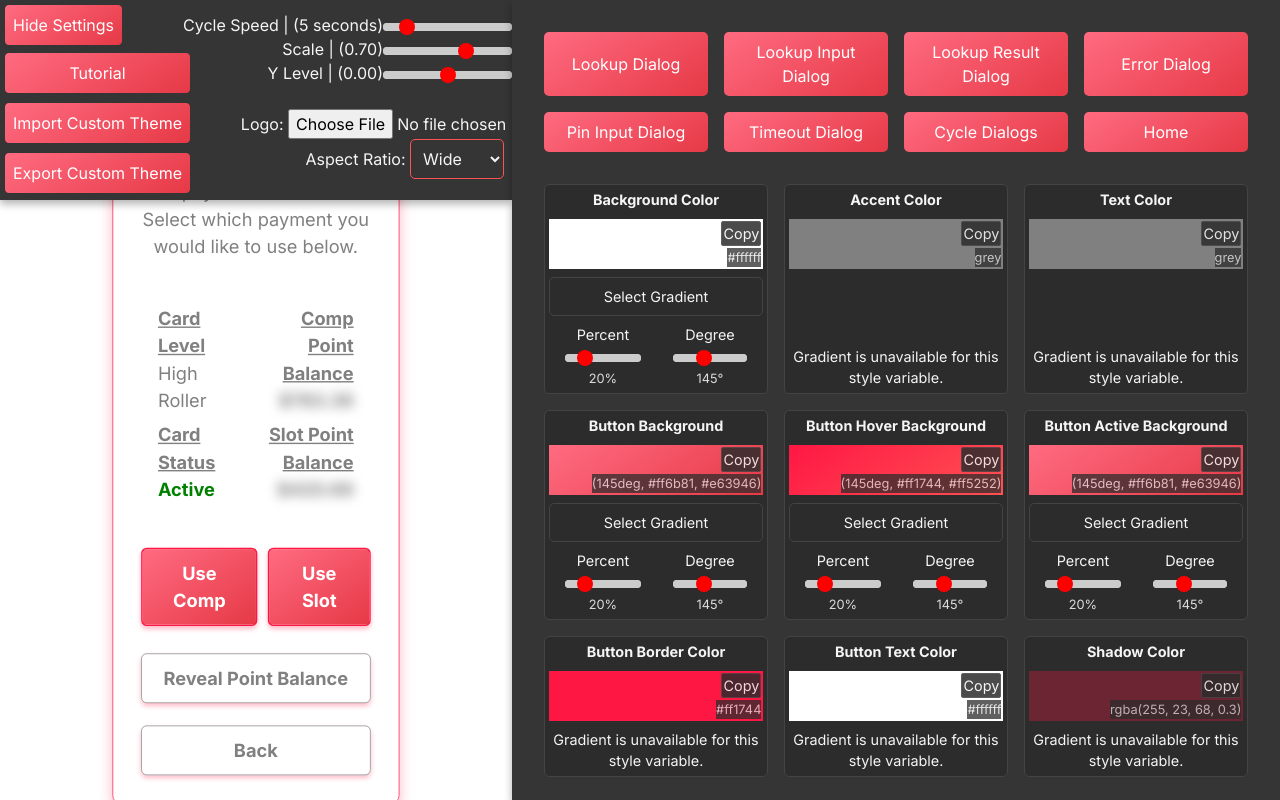
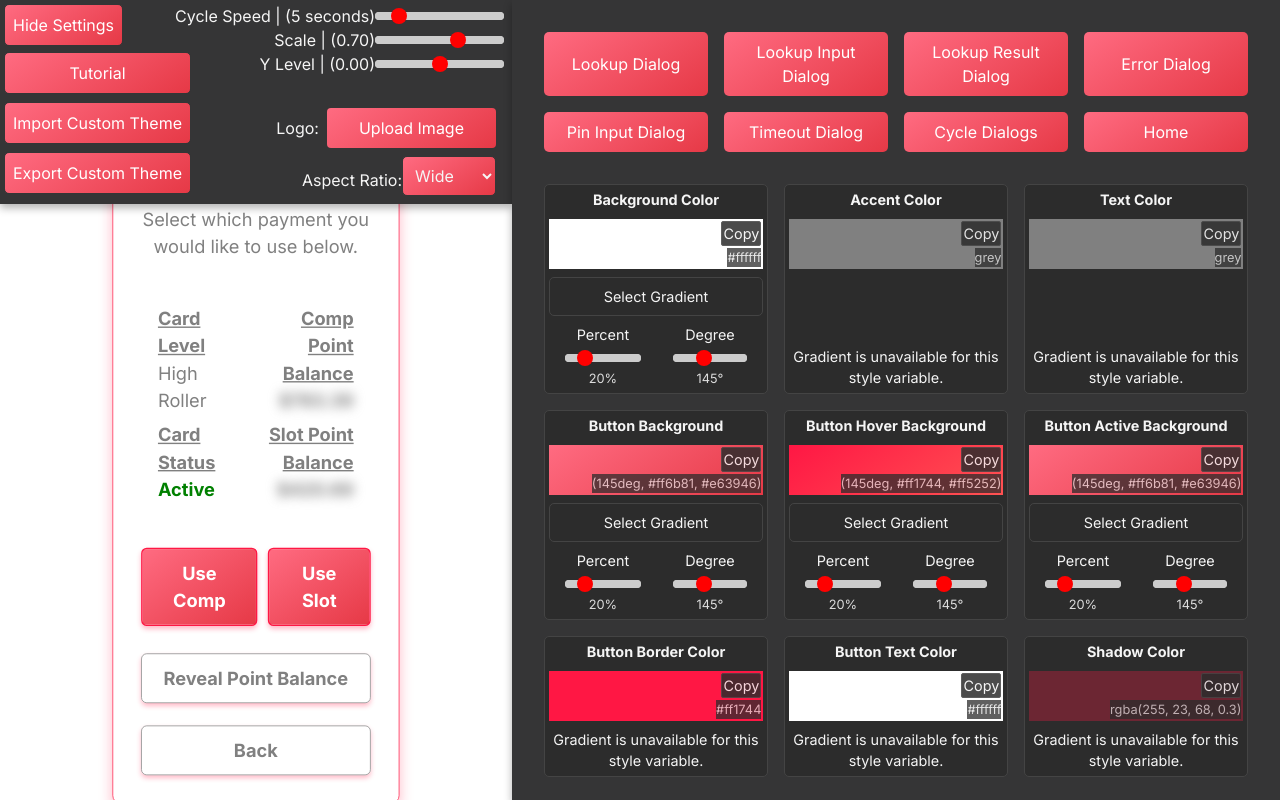
Before and after one commit to JordanReady/OTM.ThemeCreator, a Next.js app: page /konami in a window 1280 px wide. Built offline with nearby package versions, Linux system fonts and the light colour scheme; no server answers.

Commit message:
fix: ui changes

```diff
--- a/app/konami/konami.scss
+++ b/app/konami/konami.scss
@@ -260,11 +260,31 @@ $scale: var(--scale);
   width: 40%;
 }
 
+.setting-option {
+  display: flex;
+  flex-direction: row;
+  align-items: center;
+  margin-right: 0.5rem;
+}
+
+.first {
+  margin-top: 0.25rem;
+}
+
 .settings-button {
   position: fixed;
   top: 0.25rem;
   left: 0.25rem;
   z-index: 999;
+  background: linear-gradient(145deg, #ff6b81, #e63946);
+  color: white;
+  border-radius: 5px;
+  padding: 0.5rem;
+  border: 1px solid #353536;
+  margin-bottom: 0.5rem;
+}
+
+.img-option::file-selector-button {
   background: linear-gradient(145deg, #ff6b81, #e63946);
   color: white;
   border-radius: 5px;
@@ -312,16 +332,38 @@ $scale: var(--scale);
 
 .img-option {
   margin-right: -7.5rem;
+  display: none;
+}
+
+.custom-upload-label {
+  background: linear-gradient(145deg, #ff6b81, #e63946);
+  color: #ffffff; /* Text color */
+  border: none;
+  border-radius: 4px;
+  padding: 0.5rem 2rem;
+  margin: 0.5rem 0.5rem;
+  font-size: 1rem;
+  cursor: pointer; /* Pointer cursor */
+  display: inline-block !important;
+  text-align: center;
 }
 
 .aspect-ratio-dropdown {
   color: whitesmoke;
-  background-color: #353536;
-  border: 1px solid #ff5252;
+  background: linear-gradient(145deg, #ff6b81, #e63946);
+  border: 1px solid #353536;
   margin-bottom: 0.5rem;
   margin-right: 0.5rem;
   border-radius: 5px;
   padding: 0.5rem;
+  cursor: pointer;
+}
+
+/* Use a workaround for styling options */
+.aspect-ratio-dropdown option {
+  background-color: #353536; /* Background for options */
+  color: #ffffff; /* Text color */
+  cursor: pointer; /* Pointer cursor */
 }
 
 /* Style the slider track */
--- a/app/page.tsx
+++ b/app/page.tsx
@@ -3,6 +3,7 @@ import React from "react";
 import Image from "next/image";
 import InterfaceCard from "../components/InterfaceCard";
 import "../components/interfaceCard.scss";
+import "../app/konami/konami.scss";
 
 export default function HomePage() {
   const KonamiImg = "./KonamiThumbnail.png";
@@ -28,7 +29,7 @@ export default function HomePage() {
         width={350}
         height={200}
         alt={`OTMS Logo`}
-        className="logo"
+        className="logo animate"
       />
       <div className="theme-creator-container">
         <h1 className="page-title animate">Welcome to OTMS Theme Creator</h1>
--- a/components/SettingsDisplay.tsx
+++ b/components/SettingsDisplay.tsx
@@ -92,7 +92,7 @@ export default function SettingsDisplay({
           </button>
         </div>
         {/* Cycle Speed Slider */}
-        <div className="setting-option">
+        <div className="setting-option first">
           <label htmlFor="cycle-speed">
             Cycle Speed | ({cycleSpeed} second{cycleSpeed > 1 ? "s" : ""})
           </label>
@@ -134,8 +134,11 @@ export default function SettingsDisplay({
         </div>
         <br />
         {/* Image Upload */}
-        <div className="setting-option ">
-          <label htmlFor="image-upload">Logo: </label>
+        <div className="setting-option">
+          <p>Logo: </p>
+          <label htmlFor="image-upload" className="custom-upload-label">
+            Upload Image
+          </label>
           <input
             id="image-upload"
             className="img-option"
@@ -151,6 +154,7 @@ export default function SettingsDisplay({
             }}
           />
         </div>
+
         <div className="setting-option">
           <label htmlFor="aspect-ratio">Aspect Ratio: </label>
           <select
--- a/components/TutorialDisplay.tsx
+++ b/components/TutorialDisplay.tsx
@@ -9,7 +9,7 @@ type Props = {
 
 const stepDescriptions: Record<number, string> = {
   1: "Dialog Display Buttons - These buttons allow you to select a certain dialog box, cycle through the dialogs, and return home to select a different interface.",
-  2: "Variable Cards - These variable cards allow you to change in real time the color of all the customizable styles. Some styles allow you to select a gradient. Once slected, the variable card will display a red border indicating you can use the sliders to adjust the gradient. You can copy the value of the color by clicking the copy button. Or you can export an entire theme.",
+  2: "Variable Cards - These variable cards allow you to change in real time the color of all the customizable styles. Click on the color strip to select a color. You can drag your mouse around the popup to select a color, or you can use the color picker to select a color from a logo. Some styles allow you to select a gradient. Once slected, the variable card will display a red border indicating you can use the sliders to adjust the gradient. You can copy the value of the color by clicking the copy button. Or you can export an entire theme.",
   3: `Settings - Here you can change the cycle speed of the dialog boxes, the scale and position of the interfaces, import a logo with a selected aspect ratio, import and export a theme. Once you click Import theme, you can paste either the customTheme object or the entire KonamiSettings content record from EMC. Once you click Export theme, the theme will be copied to your clipboard in the format as follows:
 `,
 };
```
